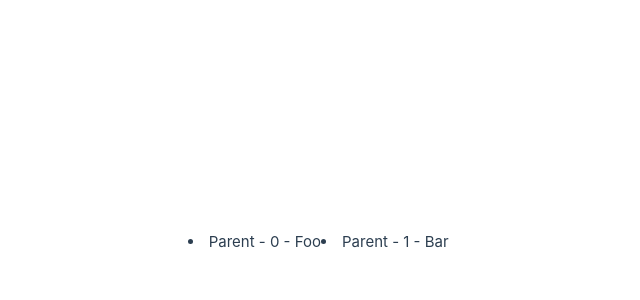
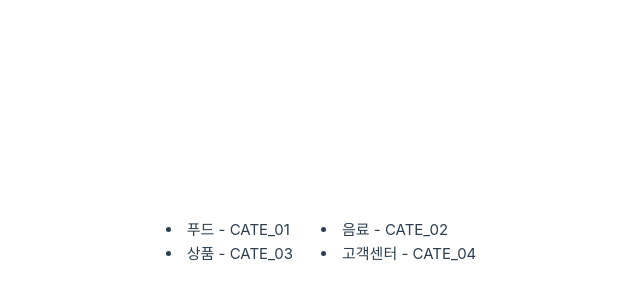
Before and after one commit to rahee-hello-vue/rahee-hello-vue.github.io, a Vue app: page / in a window 1280 px wide. Shown: the part 158-458 px from the top of the page, without its empty margins (319-959 px from the left). Built offline with nearby package versions, Linux system fonts and the light colour scheme.

Commit message:
vue json 상하차 해보기 - src/App.vue

```diff
--- a/src/App.vue
+++ b/src/App.vue
@@ -1,12 +1,17 @@
 <script setup>
 import { ref } from 'vue'
+import category from '@/assets/category.json'
 
 const parentMessage = ref('Parent')
-const items = ref([{ message: 'Foo' }, { message: 'Bar' }])
+const items = ref([
+    { message: 'Foo' },
+    { message: 'Bar' }
+])
+const categories = ref(category)
 </script>
 
 <template>
-<li v-for="(item, index) in items">
-        {{ parentMessage }} - {{ index }} - {{ item.message }}
+<li v-for="(category, index) in categories" :key="index">
+    {{ category.name }} - {{ category.code }}
 </li>
 </template>
```
